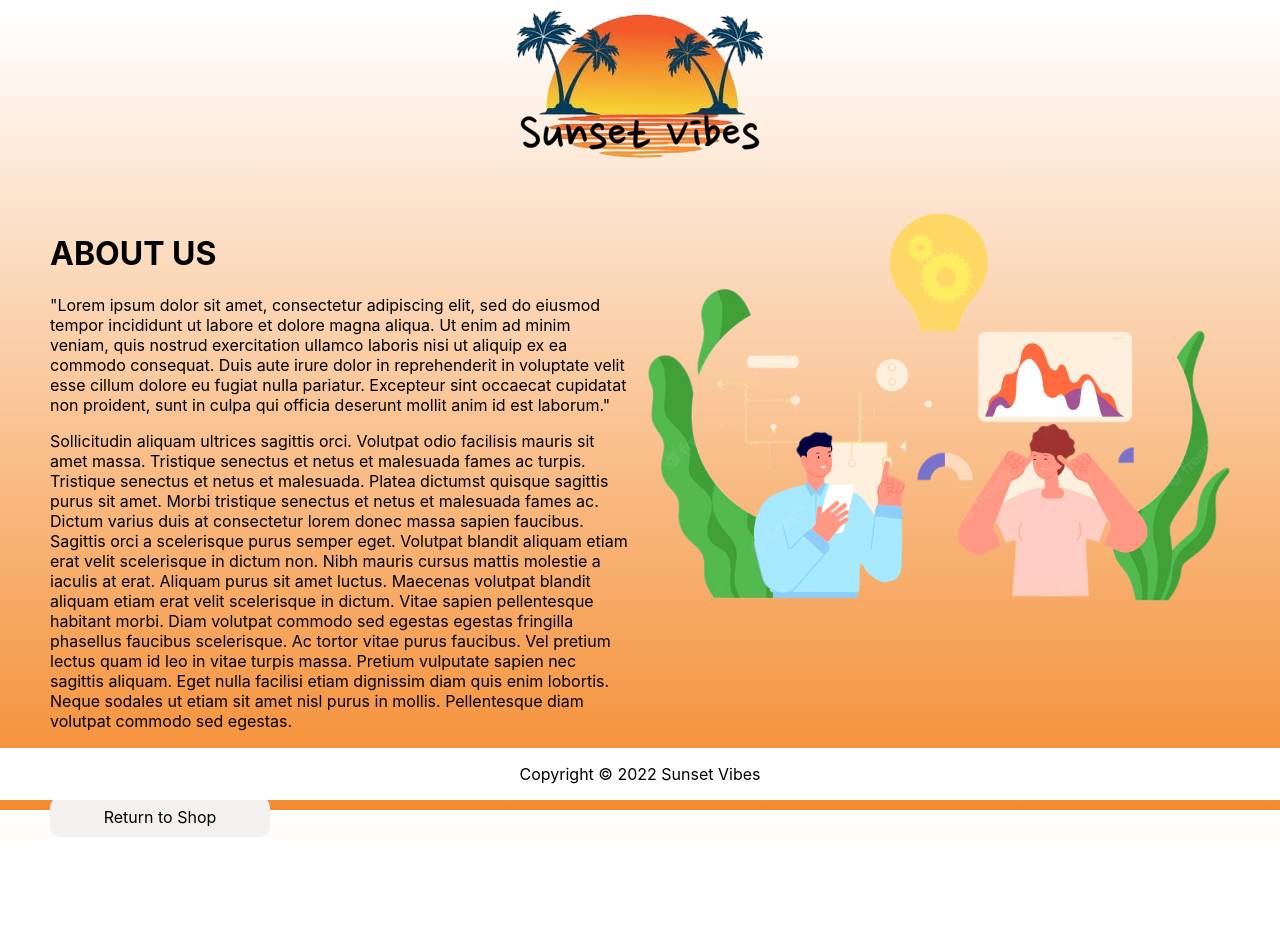
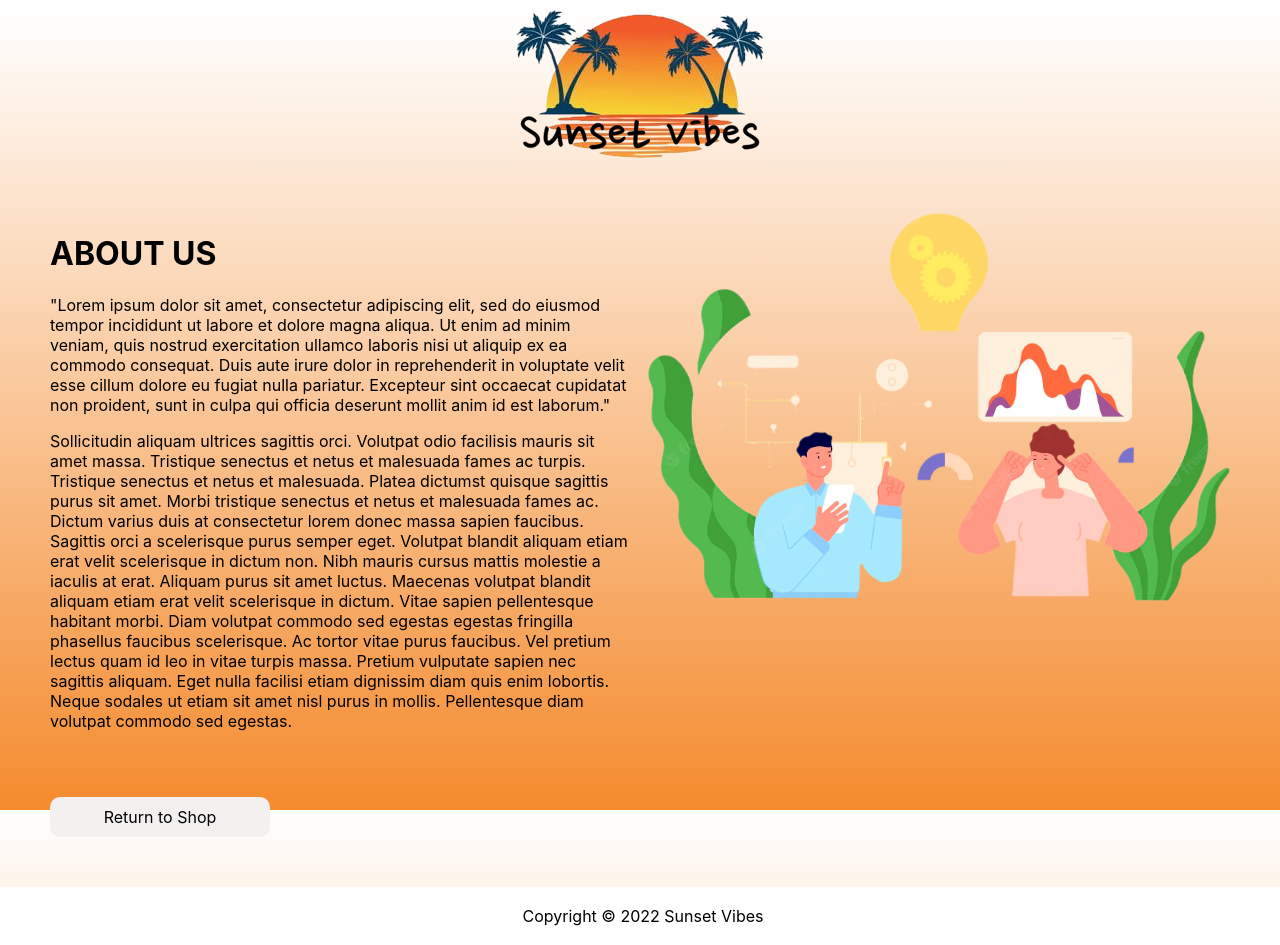
Before and after one commit to MuratGuld/sunsetvibes, a React (Create React App) app: page /about in a window 1280 px wide. Before the commit the page ends 837 px from the top, so only its background shows below. Built offline with nearby package versions, Linux system fonts and the light colour scheme.

Commit message:
warning fixed

```diff
--- a/src/components/About.css
+++ b/src/components/About.css
@@ -2,6 +2,7 @@
     background: #f48b2e;
     background: linear-gradient(0deg, rgba(244,139,46,1) 0%, rgba(255,255,255,1) 100%);
     height: 100vh;
+
   }
 
   .logo {
@@ -40,9 +41,9 @@
   }
 
   .footer-aboutpage {
-    position: fixed;
     bottom: 0;
     width: 100%;
     background-color: white;
     text-align: center;
+    padding: 3px;
   }
--- a/src/components/About.js
+++ b/src/components/About.js
@@ -1,6 +1,6 @@
 import { Link } from "react-router-dom";
-import { Context } from "./CardContext";
-import { useContext } from "react";
+// import { Context } from "./CardContext";
+// import { useContext } from "react";
 import "./About.css";
 
 const About = () => {
```
